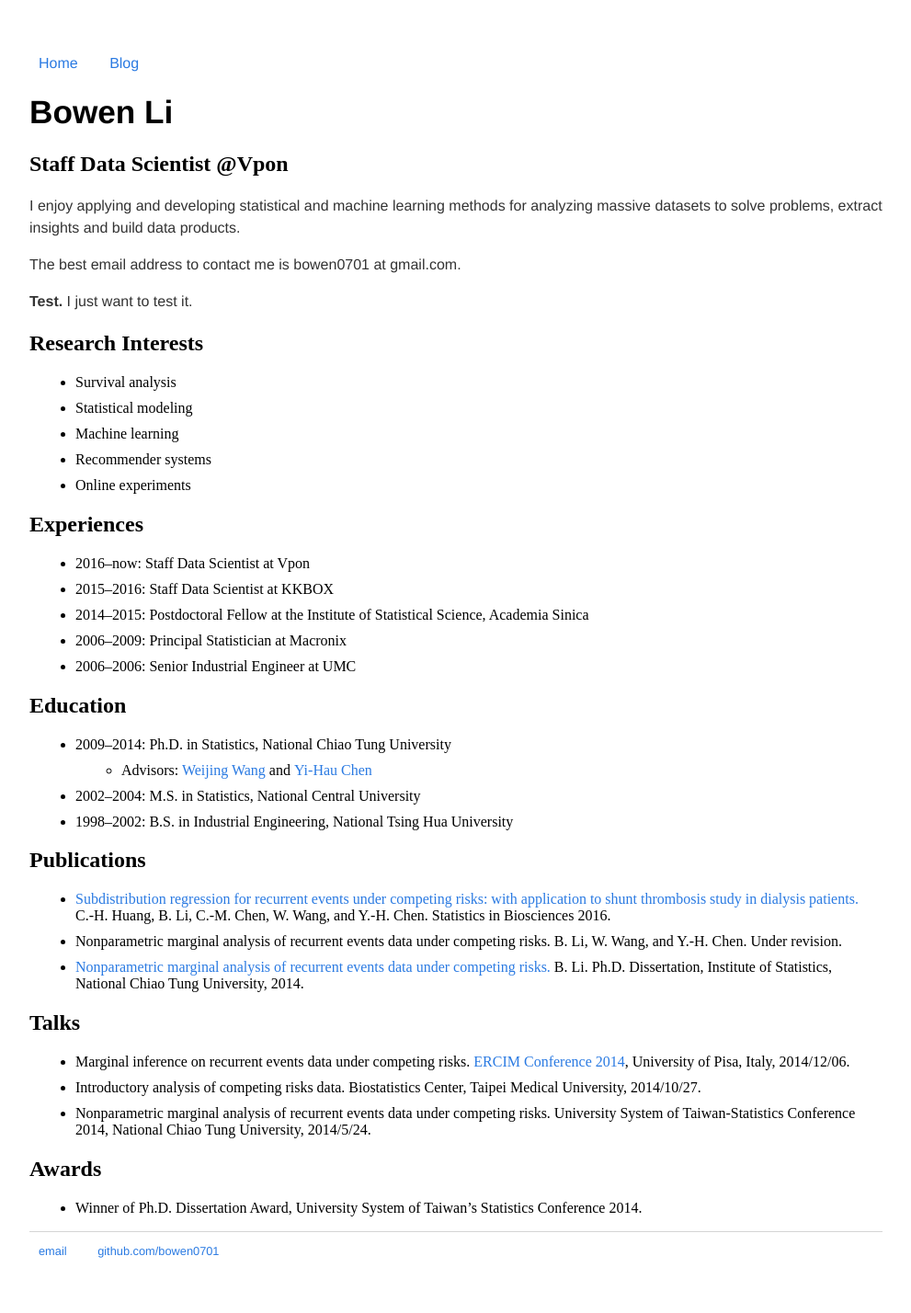
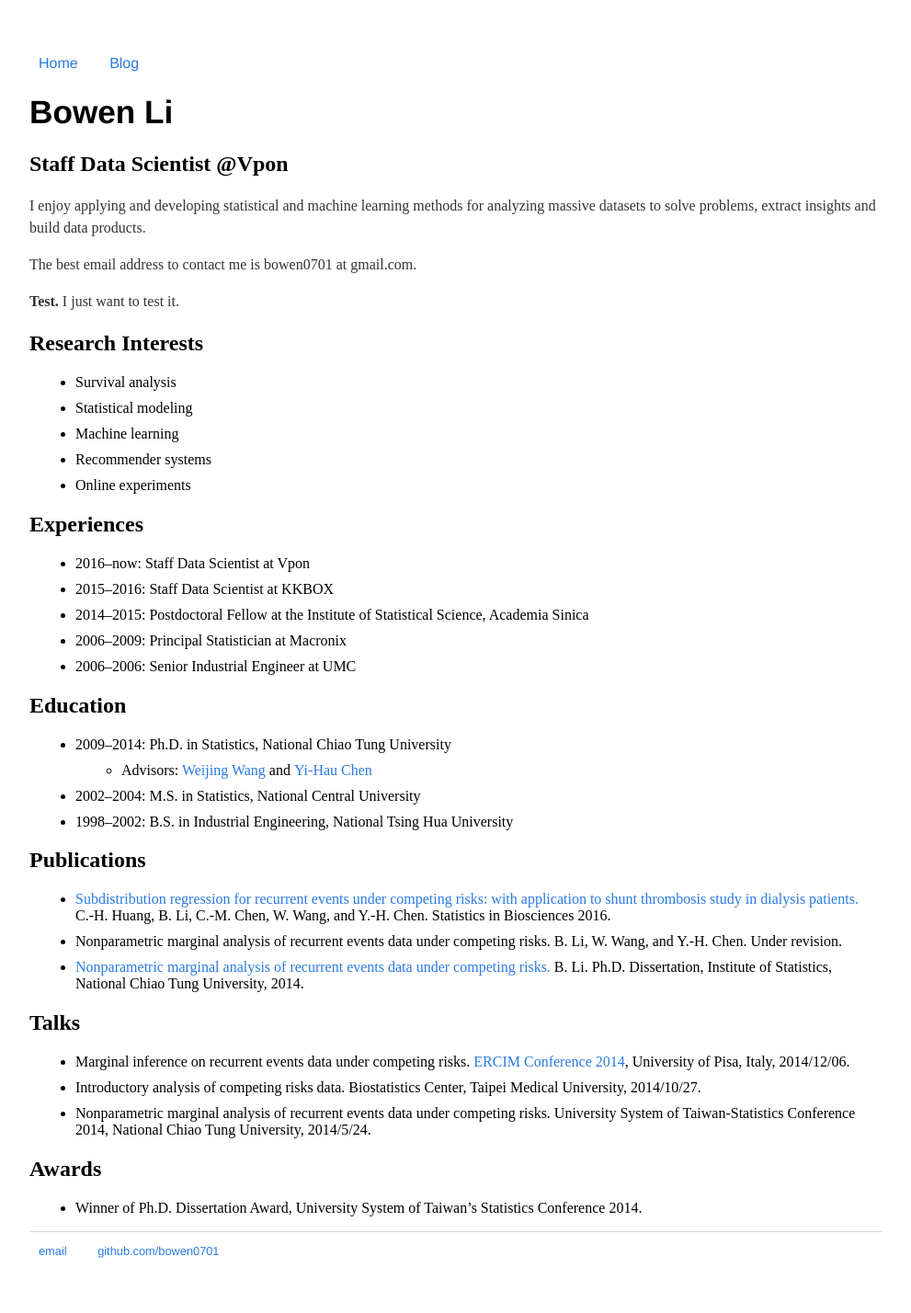
Before and after one commit to bowen0701/bowen0701.github.io, a Jekyll site: the page built from index.md, in a window 1280 px wide. Shown: the whole page at 92% size, without its empty margins (144-1135 px from the left). Built offline with Jekyll 4.4.1, drawn with Linux system fonts in a browser that asks for light colours.

Commit message:
Remove p font-family

```diff
--- a/css/main.css
+++ b/css/main.css
@@ -20,7 +20,6 @@ h1 {
     font-family:'Helvetica', 'Arial', 'Sans-Serif';
 }
 p {
-    font-family:'Helvetica', 'Helvetica', 'Sans-Serif';
     font-size: 1em;
     line-height: 1.5em;
     color: #333;
```
